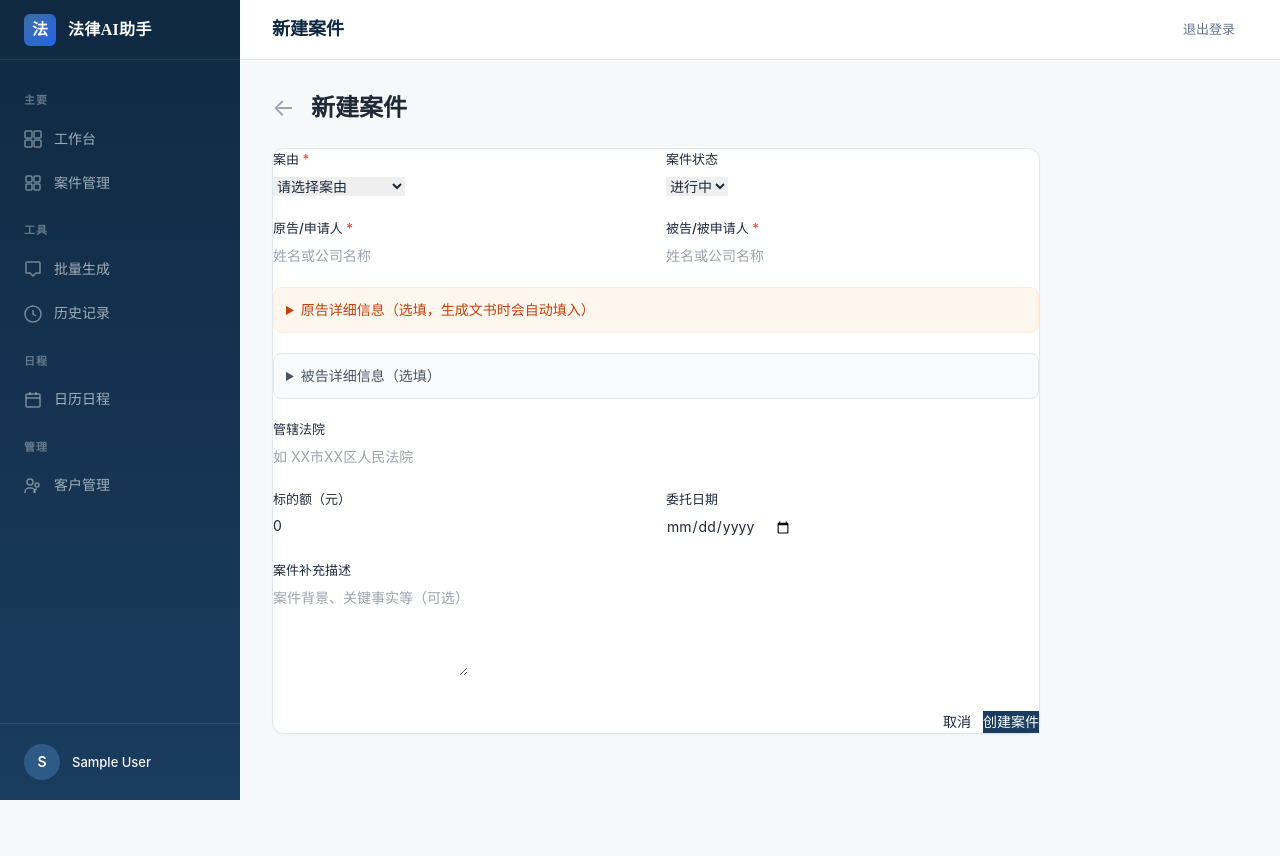
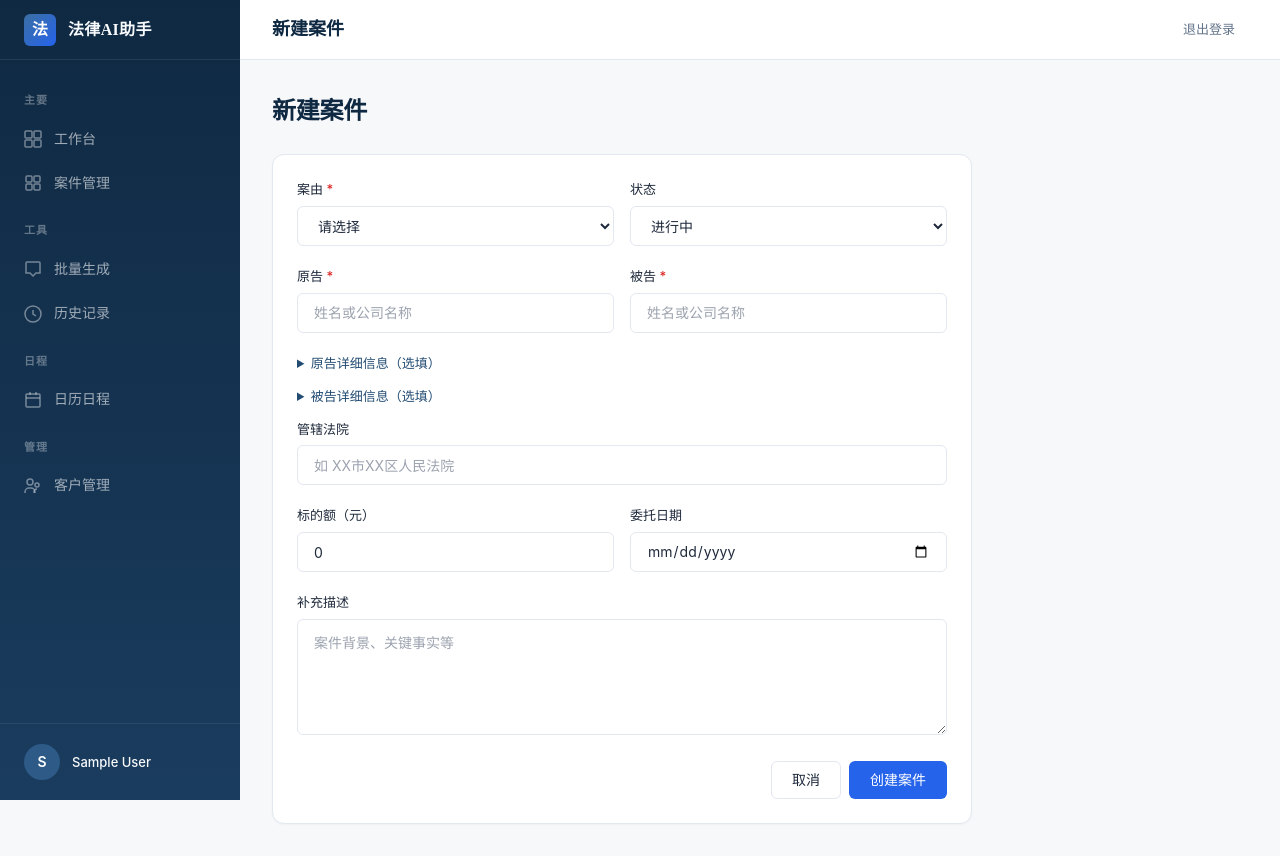
Before and after one commit to qiuli55/SaaS, a Vue app in the folder frontend/: page /cases/new in a window 1280 px wide. Before the commit the page ends 800 px from the top, so only its background shows below. Built offline with nearby package versions, Linux system fonts and the light colour scheme; sample sign-in values are in the browser's storage.

Commit message:
翻新剩余4个内页: 新建/编辑案件, 文书查看, 注册页, 全部统一navy设计

```diff
--- a/frontend/src/views/CaseEditView.vue
+++ b/frontend/src/views/CaseEditView.vue
@@ -1,161 +1,54 @@
 <template>
   <div>
-    <div class="flex items-center space-x-4 mb-6">
-      <button @click="$router.push(`/cases/${caseId}`)" class="text-gray-400 hover:text-gray-600 text-2xl leading-none">&larr;</button>
-      <h1 class="text-2xl font-bold text-gray-800">编辑案件</h1>
-    </div>
-
-    <div v-if="loading" class="text-center py-12 text-gray-400">加载中...</div>
-
-    <div v-else class="card max-w-3xl">
-      <form @submit.prevent="handleSubmit" class="space-y-5">
-        <div class="grid grid-cols-1 sm:grid-cols-2 gap-5">
-          <div>
-            <label class="form-label">案由 <span class="text-red-500">*</span></label>
-            <select v-model="form.case_type" class="input-field" required>
-              <option value="">请选择案由</option>
-              <option>买卖合同纠纷</option>
-              <option>民间借贷纠纷</option>
-              <option>离婚纠纷</option>
-              <option>劳动仲裁</option>
-              <option>侵权责任纠纷</option>
-              <option>建设工程合同纠纷</option>
-              <option>租赁合同纠纷</option>
-              <option>交通事故责任纠纷</option>
-              <option>其他</option>
-            </select>
+    <div class="page-header"><h1 class="page-title">编辑案件</h1></div>
+    <div v-if="loading" style="text-align:center;padding:64px;color:var(--text-muted)">加载中...</div>
+    <div v-else class="card" style="max-width:700px">
+      <div class="card-body">
+        <form @submit.prevent="handleSubmit">
+          <div style="font-size:13px;color:var(--text-muted);margin-bottom:16px">案件编号：{{ caseInfo.case_no }}</div>
+          <div class="form-row">
+            <div class="form-group"><label class="form-label">案由</label><select v-model="form.case_type" class="form-select" required><option value="">请选择</option><option>买卖合同纠纷</option><option>民间借贷纠纷</option><option>离婚纠纷</option><option>劳动仲裁</option><option>侵权责任纠纷</option><option>建设工程合同纠纷</option><option>租赁合同纠纷</option><option>交通事故责任纠纷</option><option>其他</option></select></div>
+            <div class="form-group"><label class="form-label">状态</label><select v-model="form.status" class="form-select"><option value="进行中">进行中</option><option value="待立案">待立案</option><option value="已结案">已结案</option></select></div>
           </div>
-          <div>
-            <label class="form-label">案件状态</label>
-            <select v-model="form.status" class="input-field">
-              <option value="进行中">进行中</option>
-              <option value="待立案">待立案</option>
-              <option value="已结案">已结案</option>
-            </select>
+          <div class="form-row">
+            <div class="form-group"><label class="form-label">原告</label><input v-model="form.plaintiff" type="text" class="form-input" required /></div>
+            <div class="form-group"><label class="form-label">被告</label><input v-model="form.defendant" type="text" class="form-input" required /></div>
           </div>
-        </div>
-
-        <div class="grid grid-cols-1 sm:grid-cols-2 gap-5">
-          <div>
-            <label class="form-label">原告/申请人 <span class="text-red-500">*</span></label>
-            <input v-model="form.plaintiff" type="text" placeholder="姓名或公司名称" class="input-field" required />
+          <div class="form-row">
+            <div class="form-group"><label class="form-label">标的额</label><input v-model.number="form.subject_amount" type="number" class="form-input" /></div>
+            <div class="form-group"><label class="form-label">委托日期</label><input v-model="form.commission_date" type="date" class="form-input" /></div>
           </div>
-          <div>
-            <label class="form-label">被告/被申请人 <span class="text-red-500">*</span></label>
-            <input v-model="form.defendant" type="text" placeholder="姓名或公司名称" class="input-field" required />
+          <div class="form-group"><label class="form-label">补充描述</label><textarea v-model="form.description" rows="4" class="form-textarea"></textarea></div>
+          <div v-if="error" style="padding:10px;border-radius:6px;background:#fef2f2;color:var(--error);font-size:13px;margin-bottom:16px">{{ error }}</div>
+          <div v-if="success" style="padding:10px;border-radius:6px;background:#ecfdf5;color:var(--success);font-size:13px;margin-bottom:16px">{{ success }}</div>
+          <div style="display:flex;justify-content:space-between">
+            <button type="button" @click="confirmDelete" class="btn btn-danger btn-sm">删除</button>
+            <div style="display:flex;gap:8px">
+              <button type="button" @click="$router.push(`/cases/${caseId}`)" class="btn btn-outline">取消</button>
+              <button type="submit" class="btn btn-accent" :disabled="submitting">{{ submitting?'保存中...':'保存修改' }}</button>
+            </div>
           </div>
-        </div>
-
-        <div class="grid grid-cols-1 sm:grid-cols-2 gap-5">
-          <div>
-            <label class="form-label">标的额（元）</label>
-            <input v-model.number="form.subject_amount" type="number" placeholder="0" class="input-field" />
-          </div>
-          <div>
-            <label class="form-label">委托日期</label>
-            <input v-model="form.commission_date" type="date" class="input-field" />
-          </div>
-        </div>
-
-        <div>
-          <label class="form-label">案件补充描述</label>
-          <textarea v-model="form.description" rows="4" placeholder="案件背景、关键事实等" class="input-field"></textarea>
-        </div>
-
-        <div class="text-sm text-gray-400">
-          案件编号：{{ caseInfo.case_no }} · 创建时间：{{ caseInfo.created_at?.slice(0,10) }}
-        </div>
-
-        <div v-if="error" class="text-sm text-red-600 bg-red-50 px-3 py-2 rounded">{{ error }}</div>
-        <div v-if="success" class="text-sm text-green-600 bg-green-50 px-3 py-2 rounded">{{ success }}</div>
-
-        <div class="flex justify-between pt-2">
-          <button type="button" @click="confirmDelete" class="btn-danger">删除此案件</button>
-          <div class="flex space-x-3">
-            <button type="button" @click="$router.push(`/cases/${caseId}`)" class="btn-secondary">取消</button>
-            <button type="submit" class="btn-primary" :disabled="submitting">
-              {{ submitting ? '保存中...' : '保存修改' }}
-            </button>
-          </div>
-        </div>
-      </form>
+        </form>
+      </div>
     </div>
   </div>
 </template>
 
 <script setup>
-import { ref, reactive, onMounted } from 'vue'
-import { useRoute, useRouter } from 'vue-router'
-import api from '../api'
-
-const route = useRoute()
-const router = useRouter()
-const caseId = route.params.id
-
-const caseInfo = ref({})
-const loading = ref(true)
-const submitting = ref(false)
-const error = ref('')
-const success = ref('')
-
-const form = reactive({
-  case_type: '',
-  plaintiff: '',
-  defendant: '',
-  subject_amount: 0,
-  commission_date: '',
-  description: '',
-  status: '',
+import { ref, reactive, onMounted } from 'vue'; import { useRoute, useRouter } from 'vue-router'; import api from '../api'
+const route = useRoute(); const router = useRouter(); const caseId = route.params.id
+const caseInfo = ref({}); const loading = ref(true); const submitting = ref(false); const error = ref(''); const success = ref('')
+const form = reactive({ case_type:'',plaintiff:'',defendant:'',subject_amount:0,commission_date:'',description:'',status:'' })
+onMounted(async () => {
+  try { const r = await api.get(`/cases/${caseId}`); caseInfo.value = r.data; Object.assign(form, { case_type:r.data.case_type,plaintiff:r.data.plaintiff,defendant:r.data.defendant,subject_amount:r.data.subject_amount,commission_date:r.data.commission_date?.slice(0,10)||'',description:r.data.description||'',status:r.data.status }) } catch{} finally { loading.value = false }
 })
-
-onMounted(async () => {
-  try {
-    const res = await api.get(`/cases/${caseId}`)
-    caseInfo.value = res.data
-    form.case_type = res.data.case_type
-    form.plaintiff = res.data.plaintiff
-    form.defendant = res.data.defendant
-    form.subject_amount = res.data.subject_amount
-    form.commission_date = res.data.commission_date?.slice(0, 10) || ''
-    form.description = res.data.description || ''
-    form.status = res.data.status
-  } catch (err) {
-    console.error('加载案件失败', err)
-  } finally {
-    loading.value = false
-  }
-})
-
 async function handleSubmit() {
-  error.value = ''
-  success.value = ''
-  if (!form.case_type || !form.plaintiff || !form.defendant) {
-    error.value = '请填写必填字段'
-    return
-  }
-
-  submitting.value = true
-  try {
-    const payload = { ...form }
-    if (!payload.commission_date) delete payload.commission_date
-    await api.put(`/cases/${caseId}`, payload)
-    success.value = '保存成功！'
-    setTimeout(() => router.push(`/cases/${caseId}`), 800)
-  } catch (err) {
-    error.value = err.response?.data?.detail || '保存失败'
-  } finally {
-    submitting.value = false
-  }
+  error.value='';success.value='';submitting.value=true
+  try { const p = { ...form }; if(!p.commission_date) delete p.commission_date; await api.put(`/cases/${caseId}`,p); success.value='保存成功！'; setTimeout(()=>router.push(`/cases/${caseId}`),800) }
+  catch(e) { error.value = e.response?.data?.detail||'保存失败' } finally { submitting.value = false }
 }
-
 async function confirmDelete() {
-  if (!confirm(`确定要删除案件「${caseInfo.value.plaintiff}${caseInfo.value.case_type}」吗？\n\n此操作不可撤销，将同时删除该案件下的所有文书和文件。`)) return
-
-  try {
-    await api.delete(`/cases/${caseId}`)
-    router.push('/cases')
-  } catch (err) {
-    alert('删除失败：' + (err.response?.data?.detail || '未知错误'))
-  }
+  if(!confirm(`确定删除「${caseInfo.value.plaintiff}${caseInfo.value.case_type}」？此操作不可撤销。`)) return
+  try { await api.delete(`/cases/${caseId}`); router.push('/cases') } catch(e) { alert('删除失败') }
 }
 </script>
--- a/frontend/src/views/CaseNewView.vue
+++ b/frontend/src/views/CaseNewView.vue
@@ -1,157 +1,69 @@
 <template>
   <div>
-    <div class="flex items-center space-x-4 mb-6">
-      <button @click="$router.back()" class="text-gray-400 hover:text-gray-600 text-2xl leading-none">&larr;</button>
-      <h1 class="text-2xl font-bold text-gray-800">新建案件</h1>
-    </div>
+    <div class="page-header"><h1 class="page-title">新建案件</h1></div>
+    <div class="card" style="max-width:700px">
+      <div class="card-body">
+        <form @submit.prevent="handleSubmit">
+          <div class="form-row">
+            <div class="form-group"><label class="form-label">案由 <span style="color:var(--error)">*</span></label>
+              <select v-model="form.case_type" class="form-select" required><option value="">请选择</option><option>买卖合同纠纷</option><option>民间借贷纠纷</option><option>离婚纠纷</option><option>劳动仲裁</option><option>侵权责任纠纷</option><option>建设工程合同纠纷</option><option>租赁合同纠纷</option><option>交通事故责任纠纷</option><option>其他</option></select></div>
+            <div class="form-group"><label class="form-label">状态</label><select v-model="form.status" class="form-select"><option value="进行中">进行中</option><option value="待立案">待立案</option><option value="已结案">已结案</option></select></div>
+          </div>
+          <div class="form-row">
+            <div class="form-group"><label class="form-label">原告 <span style="color:var(--error)">*</span></label><input v-model="form.plaintiff" type="text" placeholder="姓名或公司名称" class="form-input" required /></div>
+            <div class="form-group"><label class="form-label">被告 <span style="color:var(--error)">*</span></label><input v-model="form.defendant" type="text" placeholder="姓名或公司名称" class="form-input" required /></div>
+          </div>
 
-    <div class="card max-w-3xl">
-      <form @submit.prevent="handleSubmit" class="space-y-5">
-        <div class="grid grid-cols-1 sm:grid-cols-2 gap-5">
-          <div>
-            <label class="form-label">案由 <span class="text-red-500">*</span></label>
-            <select v-model="form.case_type" class="input-field" required>
-              <option value="">请选择案由</option>
-              <option>买卖合同纠纷</option>
-              <option>民间借贷纠纷</option>
-              <option>离婚纠纷</option>
-              <option>劳动仲裁</option>
-              <option>侵权责任纠纷</option>
-              <option>建设工程合同纠纷</option>
-              <option>租赁合同纠纷</option>
-              <option>交通事故责任纠纷</option>
-              <option>其他</option>
-            </select>
-          </div>
-          <div>
-            <label class="form-label">案件状态</label>
-            <select v-model="form.status" class="input-field">
-              <option value="进行中">进行中</option>
-              <option value="待立案">待立案</option>
-              <option value="已结案">已结案</option>
-            </select>
-          </div>
-        </div>
-
-        <div class="grid grid-cols-1 sm:grid-cols-2 gap-5">
-          <div>
-            <label class="form-label">原告/申请人 <span class="text-red-500">*</span></label>
-            <input v-model="form.plaintiff" type="text" placeholder="姓名或公司名称" class="input-field" required />
-          </div>
-          <div>
-            <label class="form-label">被告/被申请人 <span class="text-red-500">*</span></label>
-            <input v-model="form.defendant" type="text" placeholder="姓名或公司名称" class="input-field" required />
-          </div>
-        </div>
-
-        <!-- 原告详细信息 -->
-        <div class="p-3 bg-orange-50 rounded-lg border border-orange-100">
-          <details>
-            <summary class="text-sm text-orange-700 cursor-pointer font-medium">原告详细信息（选填，生成文书时会自动填入）</summary>
-            <div class="grid grid-cols-2 sm:grid-cols-3 gap-3 mt-3">
-              <div><label class="text-xs text-gray-500">性别</label><select v-model="pInfo.gender" class="input-field text-sm"><option value="">请选择</option><option>男</option><option>女</option></select></div>
-              <div><label class="text-xs text-gray-500">出生日期</label><input v-model="pInfo.birth" type="text" placeholder="如 1985年3月15日" class="input-field text-sm" /></div>
-              <div><label class="text-xs text-gray-500">民族</label><input v-model="pInfo.ethnicity" type="text" placeholder="如 汉族" class="input-field text-sm" /></div>
-              <div class="sm:col-span-2"><label class="text-xs text-gray-500">身份证号</label><input v-model="pInfo.id_card" type="text" placeholder="身份证号码" class="input-field text-sm" /></div>
-              <div><label class="text-xs text-gray-500">电话</label><input v-model="pInfo.phone" type="text" placeholder="手机号" class="input-field text-sm" /></div>
-              <div class="sm:col-span-3"><label class="text-xs text-gray-500">住址</label><input v-model="pInfo.address" type="text" placeholder="详细住址" class="input-field text-sm" /></div>
+          <details style="margin-bottom:12px"><summary style="font-size:13px;color:var(--navy-700);font-weight:500;cursor:pointer">原告详细信息（选填）</summary>
+            <div style="display:grid;grid-template-columns:repeat(3,1fr);gap:8px;margin-top:8px;padding:12px;background:#fff7ed;border-radius:8px;border:1px solid #fed7aa">
+              <div class="form-group"><label class="form-label" style="font-size:12px">性别</label><select v-model="pInfo.gender" class="form-select"><option value="">请选择</option><option>男</option><option>女</option></select></div>
+              <div class="form-group"><label class="form-label" style="font-size:12px">出生日期</label><input v-model="pInfo.birth" type="text" placeholder="如 1985年3月15日" class="form-input" /></div>
+              <div class="form-group"><label class="form-label" style="font-size:12px">民族</label><input v-model="pInfo.ethnicity" type="text" placeholder="汉族" class="form-input" /></div>
+              <div class="form-group" style="grid-column:span 2"><label class="form-label" style="font-size:12px">身份证号</label><input v-model="pInfo.id_card" type="text" placeholder="身份证号码" class="form-input" /></div>
+              <div class="form-group"><label class="form-label" style="font-size:12px">电话</label><input v-model="pInfo.phone" type="text" placeholder="手机号" class="form-input" /></div>
+              <div class="form-group" style="grid-column:span 3"><label class="form-label" style="font-size:12px">住址</label><input v-model="pInfo.address" type="text" placeholder="详细住址" class="form-input" /></div>
             </div>
           </details>
-        </div>
 
-        <!-- 被告详细信息 -->
-        <div class="p-3 bg-gray-50 rounded-lg border border-gray-200">
-          <details>
-            <summary class="text-sm text-gray-600 cursor-pointer font-medium">被告详细信息（选填）</summary>
-            <div class="grid grid-cols-2 sm:grid-cols-3 gap-3 mt-3">
-              <div><label class="text-xs text-gray-500">法定代表人</label><input v-model="dInfo.legal_rep" type="text" placeholder="法人代表" class="input-field text-sm" /></div>
-              <div><label class="text-xs text-gray-500">电话</label><input v-model="dInfo.phone" type="text" placeholder="联系电话" class="input-field text-sm" /></div>
-              <div class="sm:col-span-2"><label class="text-xs text-gray-500">住所地</label><input v-model="dInfo.address" type="text" placeholder="被告地址" class="input-field text-sm" /></div>
+          <details style="margin-bottom:12px"><summary style="font-size:13px;color:var(--navy-700);font-weight:500;cursor:pointer">被告详细信息（选填）</summary>
+            <div style="display:grid;grid-template-columns:repeat(2,1fr);gap:8px;margin-top:8px;padding:12px;background:var(--surface-alt);border-radius:8px">
+              <div class="form-group"><label class="form-label" style="font-size:12px">法定代表人</label><input v-model="dInfo.legal_rep" type="text" placeholder="法人代表" class="form-input" /></div>
+              <div class="form-group"><label class="form-label" style="font-size:12px">电话</label><input v-model="dInfo.phone" type="text" placeholder="联系电话" class="form-input" /></div>
+              <div class="form-group" style="grid-column:span 2"><label class="form-label" style="font-size:12px">住所地</label><input v-model="dInfo.address" type="text" placeholder="被告地址" class="form-input" /></div>
             </div>
           </details>
-        </div>
 
-        <div>
-          <label class="form-label">管辖法院</label>
-          <input v-model="form.court_name" type="text" placeholder="如 XX市XX区人民法院" class="input-field" />
-        </div>
+          <div class="form-group"><label class="form-label">管辖法院</label><input v-model="form.court_name" type="text" placeholder="如 XX市XX区人民法院" class="form-input" /></div>
 
-        <div class="grid grid-cols-1 sm:grid-cols-2 gap-5">
-          <div>
-            <label class="form-label">标的额（元）</label>
-            <input v-model.number="form.subject_amount" type="number" placeholder="0" class="input-field" />
+          <div class="form-row">
+            <div class="form-group"><label class="form-label">标的额（元）</label><input v-model.number="form.subject_amount" type="number" placeholder="0" class="form-input" /></div>
+            <div class="form-group"><label class="form-label">委托日期</label><input v-model="form.commission_date" type="date" class="form-input" /></div>
           </div>
-          <div>
-            <label class="form-label">委托日期</label>
-            <input v-model="form.commission_date" type="date" class="input-field" />
+          <div class="form-group"><label class="form-label">补充描述</label><textarea v-model="form.description" rows="4" placeholder="案件背景、关键事实等" class="form-textarea"></textarea></div>
+
+          <div v-if="error" style="padding:10px;border-radius:6px;background:#fef2f2;color:var(--error);font-size:13px;margin-bottom:16px">{{ error }}</div>
+
+          <div style="display:flex;justify-content:flex-end;gap:8px">
+            <button type="button" @click="$router.back()" class="btn btn-outline">取消</button>
+            <button type="submit" class="btn btn-accent" :disabled="submitting">{{ submitting?'创建中...':'创建案件' }}</button>
           </div>
-        </div>
-
-        <div>
-          <label class="form-label">案件补充描述</label>
-          <textarea
-            v-model="form.description"
-            rows="4"
-            placeholder="案件背景、关键事实等（可选）"
-            class="input-field"
-          ></textarea>
-        </div>
-
-        <div v-if="error" class="text-sm text-red-600 bg-red-50 px-3 py-2 rounded">
-          {{ error }}
-        </div>
-
-        <div class="flex justify-end space-x-3 pt-2">
-          <button type="button" @click="$router.back()" class="btn-secondary">取消</button>
-          <button type="submit" class="btn-primary" :disabled="submitting">
-            {{ submitting ? '创建中...' : '创建案件' }}
-          </button>
-        </div>
-      </form>
+        </form>
+      </div>
     </div>
   </div>
 </template>
 
 <script setup>
-import { reactive, ref } from 'vue'
-import { useRouter } from 'vue-router'
-import api from '../api'
-
-const router = useRouter()
-const submitting = ref(false)
-const error = ref('')
-
-const form = reactive({
-  case_type: '',
-  plaintiff: '',
-  defendant: '',
-  subject_amount: 0,
-  commission_date: '',
-  description: '',
-  status: '进行中',
-  court_name: '',
-})
-
-const pInfo = reactive({ gender: '', birth: '', ethnicity: '', id_card: '', phone: '', address: '' })
-const dInfo = reactive({ legal_rep: '', phone: '', address: '' })
-
+import { reactive, ref } from 'vue'; import { useRouter } from 'vue-router'; import api from '../api'
+const router = useRouter(); const submitting = ref(false); const error = ref('')
+const form = reactive({ case_type:'',plaintiff:'',defendant:'',subject_amount:0,commission_date:'',description:'',status:'进行中',court_name:'' })
+const pInfo = reactive({ gender:'',birth:'',ethnicity:'',id_card:'',phone:'',address:'' })
+const dInfo = reactive({ legal_rep:'',phone:'',address:'' })
 async function handleSubmit() {
-  error.value = ''
-  if (!form.case_type || !form.plaintiff || !form.defendant) {
-    error.value = '请填写必填字段'
-    return
-  }
-
-  submitting.value = true
-  try {
-    const payload = { ...form, plaintiff_detail: JSON.stringify(pInfo), defendant_detail: JSON.stringify(dInfo) }
-    if (!payload.commission_date) delete payload.commission_date
-    const res = await api.post('/cases', payload)
-    router.push(`/cases/${res.data.id}`)
-  } catch (err) {
-    error.value = err.response?.data?.detail || '创建失败，请重试'
-  } finally {
-    submitting.value = false
-  }
+  if(!form.case_type||!form.plaintiff||!form.defendant){error.value='请填写必填字段';return}
+  submitting.value = true; error.value = ''
+  try { const payload = { ...form, plaintiff_detail:JSON.stringify(pInfo), defendant_detail:JSON.stringify(dInfo) }; if(!payload.commission_date) delete payload.commission_date
+    const r = await api.post('/cases', payload); router.push(`/cases/${r.data.id}`) }
+  catch(e) { error.value = e.response?.data?.detail || '创建失败' } finally { submitting.value = false }
 }
 </script>
```
Also changed, not shown: frontend/src/views/DocumentViewView.vue (+35 -112 lines), frontend/src/views/RegisterView.vue (+24 -61 lines).
